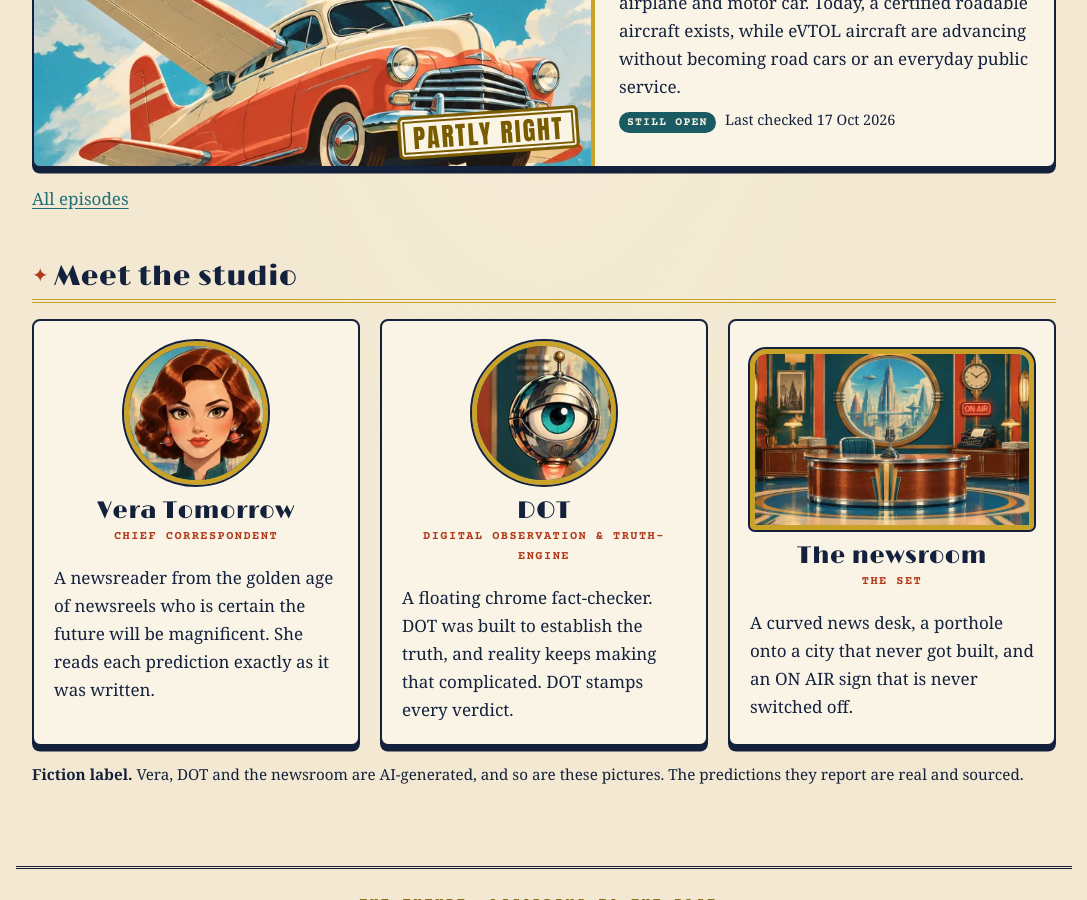
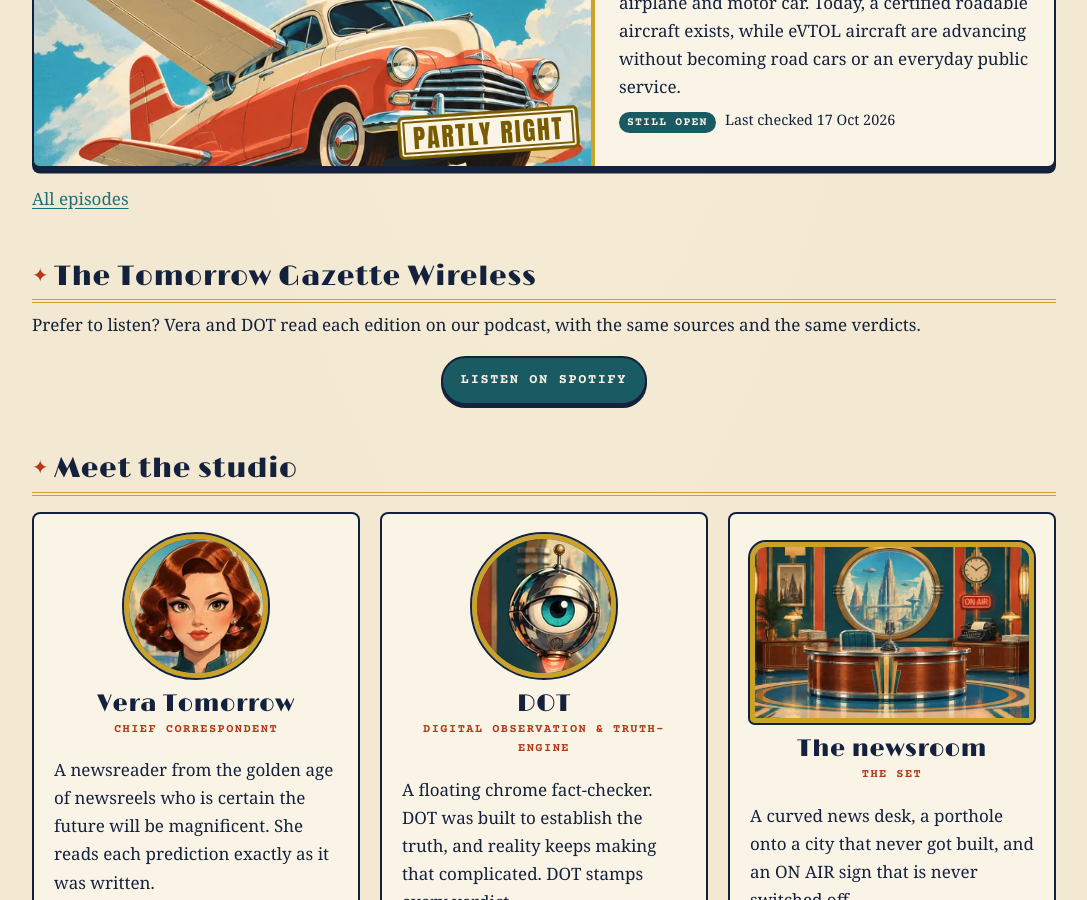
Before and after one commit to Honey-Badger-Labs/tomorrow-gazette-archive, a Jekyll site: the page built from index.md, in a window 1280 px wide and 900 px high, scrolled down 1774 px. Shown: the whole window, without its empty margins (96-1183 px from the left). Built offline with Jekyll 4.4.1, drawn with Linux system fonts in a browser that asks for light colours.

Commit message:
Add Listen on Spotify link for The Tomorrow Gazette Wireless (#10)
Co-authored-by: JakesSN <JakesSN@users.noreply.github.com>

```diff
--- a/index.md
+++ b/index.md
@@ -42,4 +42,10 @@ wide: true
   {% endif %}
 </section>
 
+<section aria-labelledby="podcast-heading">
+  <h2 id="podcast-heading">The Tomorrow Gazette Wireless</h2>
+  <p class="section-intro">Prefer to listen? Vera and DOT read each edition on our podcast, with the same sources and the same verdicts.</p>
+  <p class="hero-actions"><a class="button" href="https://open.spotify.com/show/72zRmWLYLObaiEHp2V1CfW">Listen on Spotify</a></p>
+</section>
+
 {% include studio.html %}
```
Also changed, not shown: about.md (+4 -0 lines).
